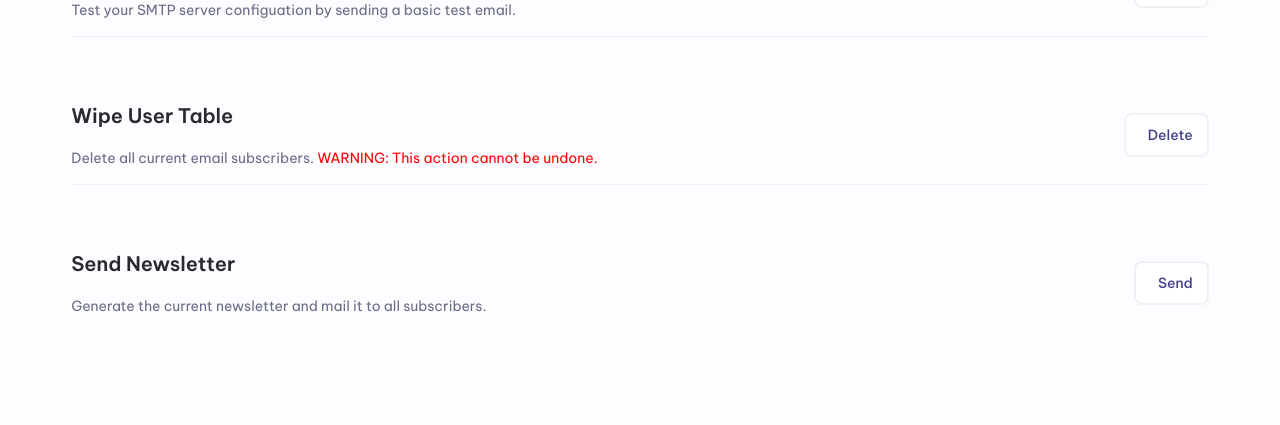
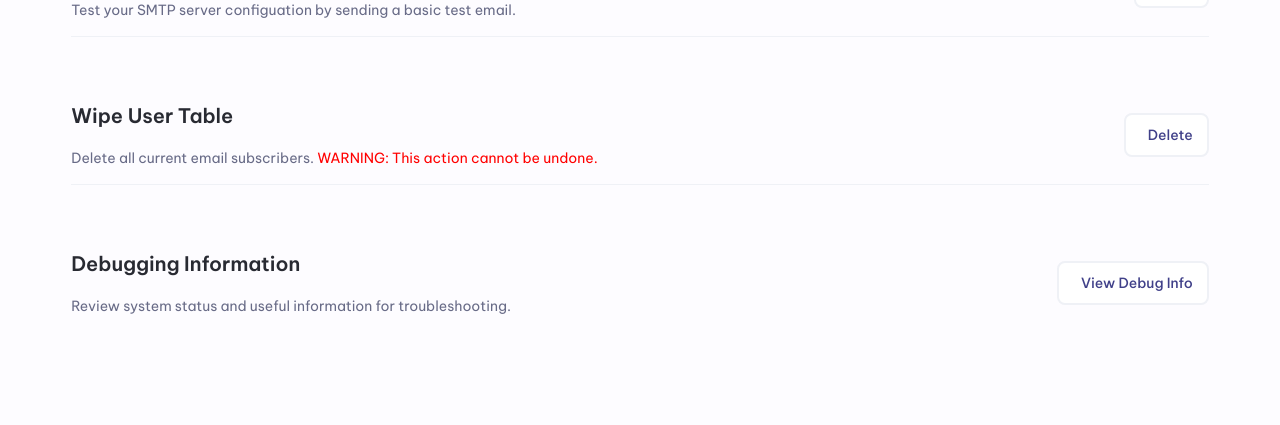
Before and after one commit to trentwiles/NodeNews, a Node server app: template views/admin2.ejs in a window 1280 px wide. Shown: the part 391-816 px from the top of the page. Run offline with Node 20, Linux system fonts and the light colour scheme; the template is opened without the code that fills it, so the values that code supplies are empty; some libraries are stand-ins or nearby versions.

Commit message:
admin panel touchups

```diff
--- a/server.js
+++ b/server.js
@@ -196,7 +196,7 @@ app.get('/admin', function(req, res){
       }, () => {
           // The callback, so after the HTTP request is done
           x.close();
-          return res.render('admin', { emails: emails });
+          return res.render('admin2', { emails: emails });
       });
   });
 });
--- a/views/admin2.ejs
+++ b/views/admin2.ejs
@@ -575,12 +575,15 @@ Håvard Brynjulfsen
             $(textTagID).text("Please wait...")
             $(textTagID).prop("disabled",true);
             //$(aTagID).prop("href","#");
-            $.post("?action=delete", function(data, status, more){
+            $.get("?action=delete", function(data, status, more){
                 console.log(status)
                 if(more.status == 200){
                     $(textTagID).text("Wipe Subscriber List")
                     $(emailListID).hide()
                     $(totalEmailID).text("Total emails: 0")
+                }else if(more.status == 302){
+                    // login redirect
+                    window.location.reload()
                 }else{
                     $(textTagID).text("Error")
                 }
@@ -594,12 +597,39 @@ Håvard Brynjulfsen
             $(textTagID).text("Please wait...")
             $(textTagID).prop("disabled",true);
             //$(aTagID).prop("href","#");
-            $.post("?action=test", function(data, status, more){
+            $.get("?action=test", function(data, status, more){
                 console.log(status)
                 if(more.status == 200){
                     $(textTagID).text("Send Test Email")
+                    $(textTagID).prop("disabled",false);
                     $(testEmailStatusID).text("Test email sent...")
+                }else if(more.status == 302){
+                    // login redirect
+                    window.location.reload()
                 }else{
+                    $(testEmailStatusID).text("Unable to send test email, check mail config")
+                }
+            })
+        }
+        function debugOpen(){
+            var aTagID = "#workingDebug"
+            var textTagID = "#workingEmailText"
+            var codeHolderID = "#debugSpace"
+
+            $(textTagID).text("Please wait...")
+            $(textTagID).prop("disabled",true);
+            //$(aTagID).prop("href","#");
+            $.get("?action=debug", function(data, status, more){
+                console.log(status)
+                if(more.status == 200){
+                    $(codeHolderID).text = JSON.stringify(data)
+                    $(textTagID).text("Send Test Email")
+                    $(testEmailStatusID).text("Test email sent...")
+                }else if(more.status == 302){
+                    // login redirect
+                    window.location.reload()
+                }
+                else{
                     $(testEmailStatusID).text("Unable to send test email, check mail config")
                 }
             })
@@ -622,7 +652,7 @@ Håvard Brynjulfsen
             <!-- **** EMAILS **** -->
             <% if (emails.length != 0) { %>
                 <h2>Latest subscribers:</h2>
-                    <i id="emailSubCount"><%= emails.length %></i>
+                    <i id="emailSubCount">Total emails: <%= emails.length %></i>
                     <ul id="subList">
                         <% for(var i=0; i<emails.length; i++) {%>
                             <li><%= emails[i] %></li>
@@ -671,17 +701,20 @@ Håvard Brynjulfsen
             <!-- function toggle box -->
             <div class="content-header">
                 <div class="content-header-intro">
-                    <h2>Send Newsletter</h2>
-                    <p>Generate the current newsletter and mail it to all subscribers.</p>
+                    <h2>Debugging Information</h2>
+                    <p>Review system status and useful information for troubleshooting.</p>
+                    <code id="debugSpace">
+
+                    </code>
                 </div>
                 <div class="content-header-actions">
                     <a class="button">
                         <i class="ph-faders-bold"></i>
-                        <span>Send</span>
+                        <span>View Debug Info</span>
                     </a>
-                    <a id="workingTestEmail" class="button">
+                    <a id="workingDebug" onclick="debugOpen()" class="button">
                         <i class="ph-plus-bold"></i>
-                        <span>Send</span>
+                        <span id="workingDebugText">View Debug Info</span>
                     </a>
                 </div>
             </div>
```
